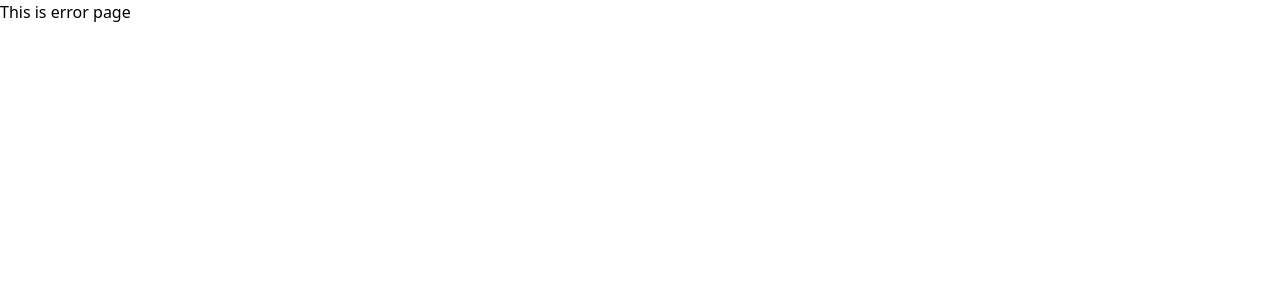
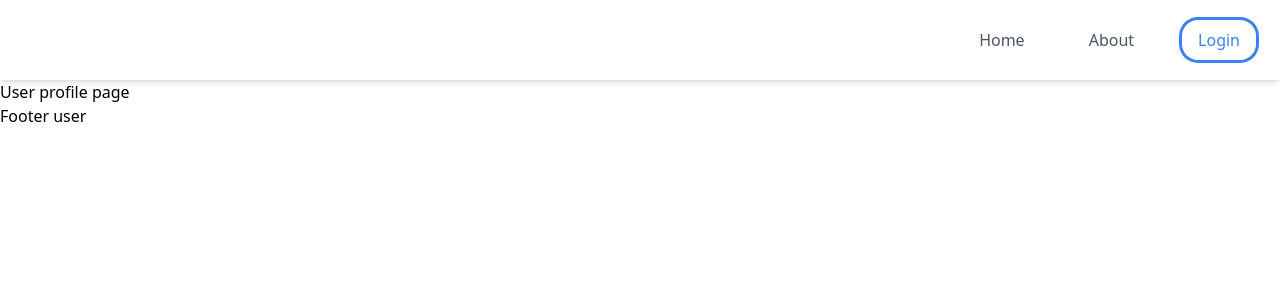
Before and after one commit to rishikesh-babu/Event-Management, a React (Vite) app in the folder client/: page /profile in a window 1280 px wide. Before the commit this address had no page. Shown: the top 300 px of the page. Built offline with nearby package versions, Linux system fonts and the light colour scheme.

Commit message:
Add user profile page

```diff
--- /dev/null
+++ b/client/src/Pages/User/Profile.jsx
@@ -0,0 +1,9 @@
+import React from 'react'
+
+export default function Profile() {
+    return (
+        <div>
+            User profile page
+        </div>
+    )
+}
--- a/client/src/Routes/router.jsx
+++ b/client/src/Routes/router.jsx
@@ -16,6 +16,7 @@ import About from "../Pages/User/About";
 import AdminCollage from "../Pages/Admin/AdminCollage";
 import AdminCreateCollage from "../Pages/Admin/AdminCreateCollage";
 import AdminUser from "../Pages/Admin/AdminUser";
+import Profile from "../Pages/User/Profile";
 
 const router = createBrowserRouter([
     {
@@ -46,6 +47,10 @@ const router = createBrowserRouter([
             {
                 path: 'event/:eventId',
                 element: <EventDetails />
+            },
+            {
+                path: 'profile',
+                element: <Profile />
             }
         ]
     },
```
